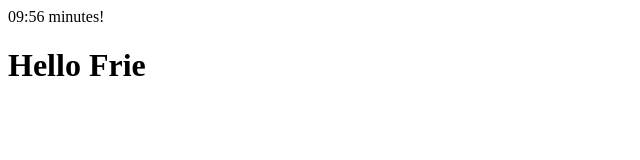
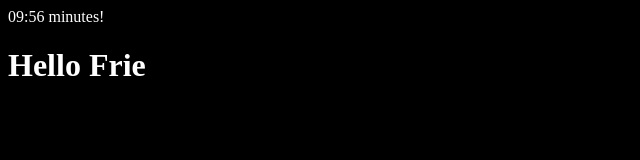
Before and after one commit to CoderX-mysterious/time, a plain HTML site: page index.html in a window 1280 px wide. Shown: the whole page, without its empty margins (0-640 px from the left). Drawn offline with Linux system fonts and the light colour scheme.

Commit message:
Update index.html

```diff
--- a/index.html
+++ b/index.html
@@ -1,6 +1,7 @@
 <html>
   <head>
     <meta http-equiv="refresh" content="100;url=http://www.google.com/" />
+    <link rel="stylesheet" type="text/css" href="css/1.css">
   	 <script type="text/javascript">
     function startTimer(duration, display) {
     var timer = duration, minutes, seconds;
```
